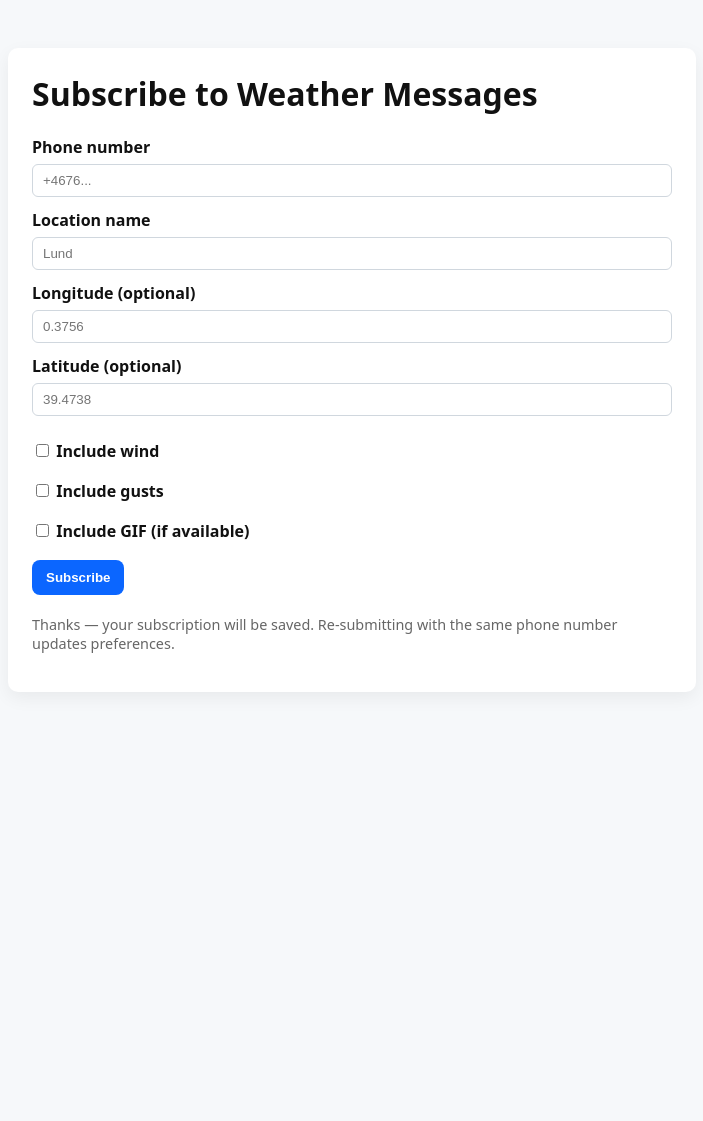
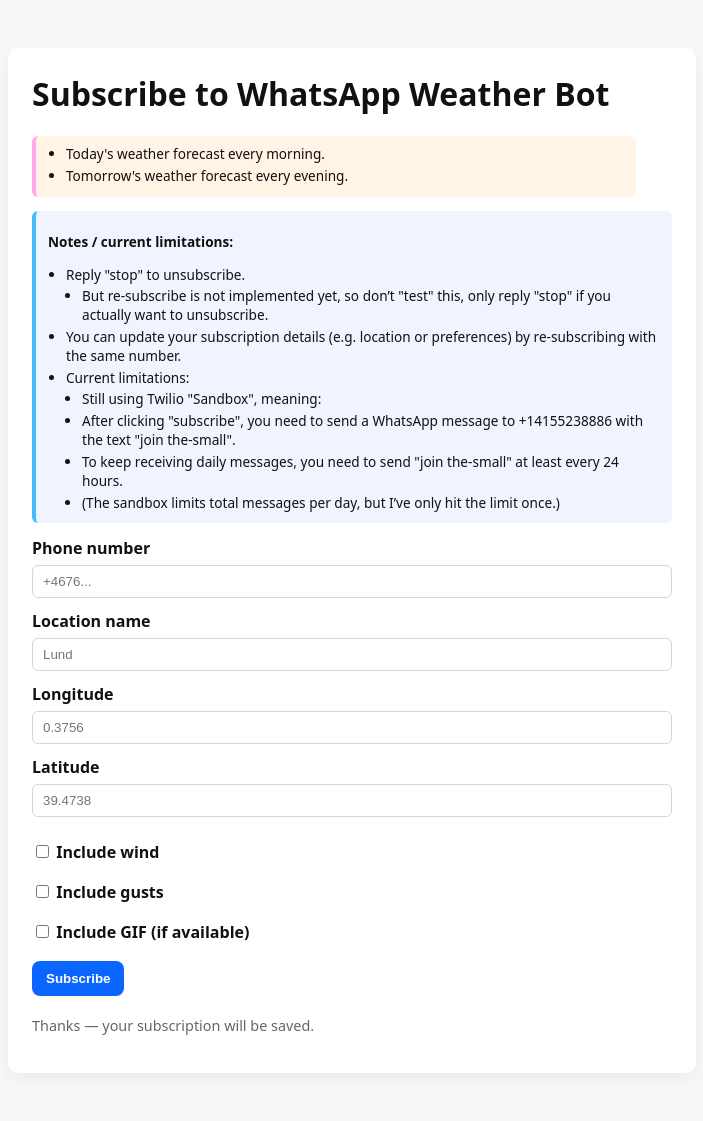
Before and after one commit to JontAmazon/whatsapp-weather-bot, a Flask app: page / in a window 1280 px wide. Shown: the whole page, without its empty margins (288-991 px from the left). Before the commit the page ends 653 px from the top, so only its background shows below. Run offline with Flask 2, Linux system fonts and the light colour scheme; parts of the project's set-up code (start-up, migrations or seed data) failed here and were passed over.

Commit message:
Clean up form.html

```diff
--- a/static/style.css
+++ b/static/style.css
@@ -30,3 +30,37 @@ button { background: #0b66ff; color:#fff; padding:10px 14px; border: none; borde
 .flash { padding:8px; border-radius:6px; margin-bottom:8px;}
 .flash.danger { background:#ffecec; color:#990000; border:1px solid #ffcccc; }
 footer { margin-top:20px; color:#666; font-size:0.9rem; }
+
+.info {
+  padding: 8px 12px;     /* Reduced padding */
+  margin-bottom: 14px;
+  border-radius: 6px;
+  font-size: 0.85rem;    /* Smaller text */
+  line-height: 1.4;
+}
+
+.info-forecast {
+  background: #fff4e5;
+  border-left: 4px solid #ff00f24f;
+  max-width: 90%;        /* Slightly narrower than main container */
+}
+
+.info-notes {
+  background: #f0f4ff;
+  border-left: 4px solid #0ba6ffbd;
+}
+
+.info ul {
+  margin: 0;
+  padding-left: 18px;
+}
+
+.info li {
+  margin-bottom: 3px;
+}
+
+.info li ul {
+  margin-top: 2px;
+  padding-left: 16px;
+  list-style-type: disc;
+}
--- a/templates/form.html
+++ b/templates/form.html
@@ -8,7 +8,34 @@
 </head>
 <body>
   <main class="container">
-    <h1>Subscribe to Weather Messages</h1>
+    <h1>Subscribe to WhatsApp Weather Bot</h1>
+
+    <div class="info info-forecast">
+      <ul>
+        <li>Today's weather forecast every morning.</li>
+        <li>Tomorrow's weather forecast every evening.</li>
+      </ul>
+    </div>
+
+    <div class="info info-notes">
+      <p><strong>Notes / current limitations:</strong></p>
+      <ul>
+        <li>Reply "stop" to unsubscribe.
+          <ul>
+            <li>But re-subscribe is not implemented yet, so don’t "test" this, only reply "stop" if you actually want to unsubscribe.</li>
+          </ul>
+        </li>
+        <li>You can update your subscription details (e.g. location or preferences) by re-subscribing with the same number.</li>
+        <li>Current limitations:
+          <ul>
+            <li>Still using Twilio "Sandbox", meaning:</li>
+            <li>After clicking "subscribe", you need to send a WhatsApp message to +14155238886 with the text "join the-small".</li>
+            <li>To keep receiving daily messages, you need to send "join the-small" at least every 24 hours.</li>
+            <li>(The sandbox limits total messages per day, but I’ve only hit the limit once.)</li>
+          </ul>
+        </li>
+      </ul>
+    </div>
 
     {% with messages = get_flashed_messages(with_categories=true) %}
       {% if messages %}
@@ -20,6 +47,7 @@
       {% endif %}
     {% endwith %}
 
+
     <form action="{{ url_for('subscribe') }}" method="post" class="form">
       <label>Phone number</label>
       <input name="phone_number" type="text" required value="{{ form.phone_number if form else '' }}" placeholder="+4676..." />
@@ -27,11 +55,11 @@
       <label>Location name</label>
       <input name="location" type="text" required value="{{ form.location if form else '' }}" placeholder="Lund" />
 
-      <label>Longitude (optional)</label>
-      <input name="lon" type="text" value="{{ form.lon if form else '' }}" placeholder="0.3756" />
+      <label>Longitude</label>
+      <input name="lon" type="text" required value="{{ form.lon if form else '' }}" placeholder="0.3756" />
 
-      <label>Latitude (optional)</label>
-      <input name="lat" type="text" value="{{ form.lat if form else '' }}" placeholder="39.4738" />
+      <label>Latitude</label>
+      <input name="lat" type="text" required value="{{ form.lat if form else '' }}" placeholder="39.4738" />
 
       <!--
       <label>Send time — Morning (HH:MM)</label>
@@ -61,7 +89,7 @@
     </form>
 
     <footer>
-      <p>Thanks — your subscription will be saved. Re-submitting with the same phone number updates preferences.</p>
+      <p>Thanks — your subscription will be saved.</p>
     </footer>
   </main>
 </body>
```
